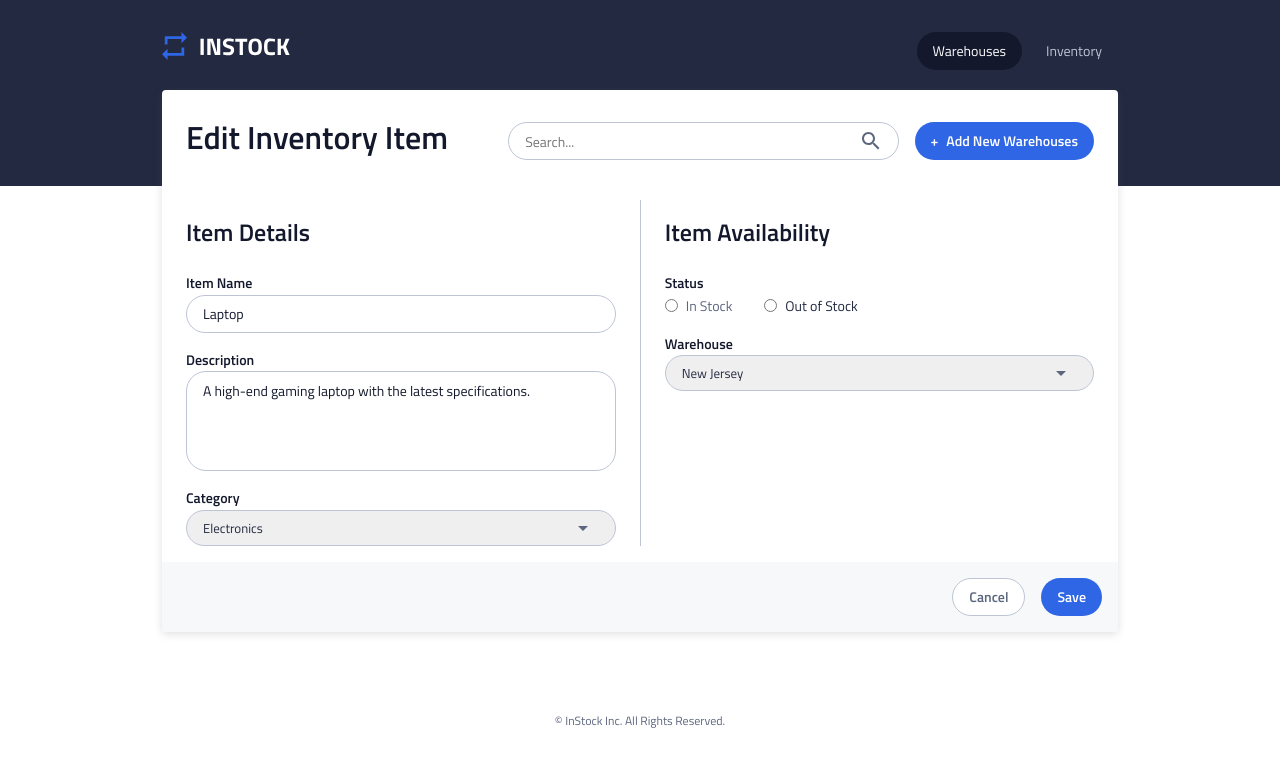
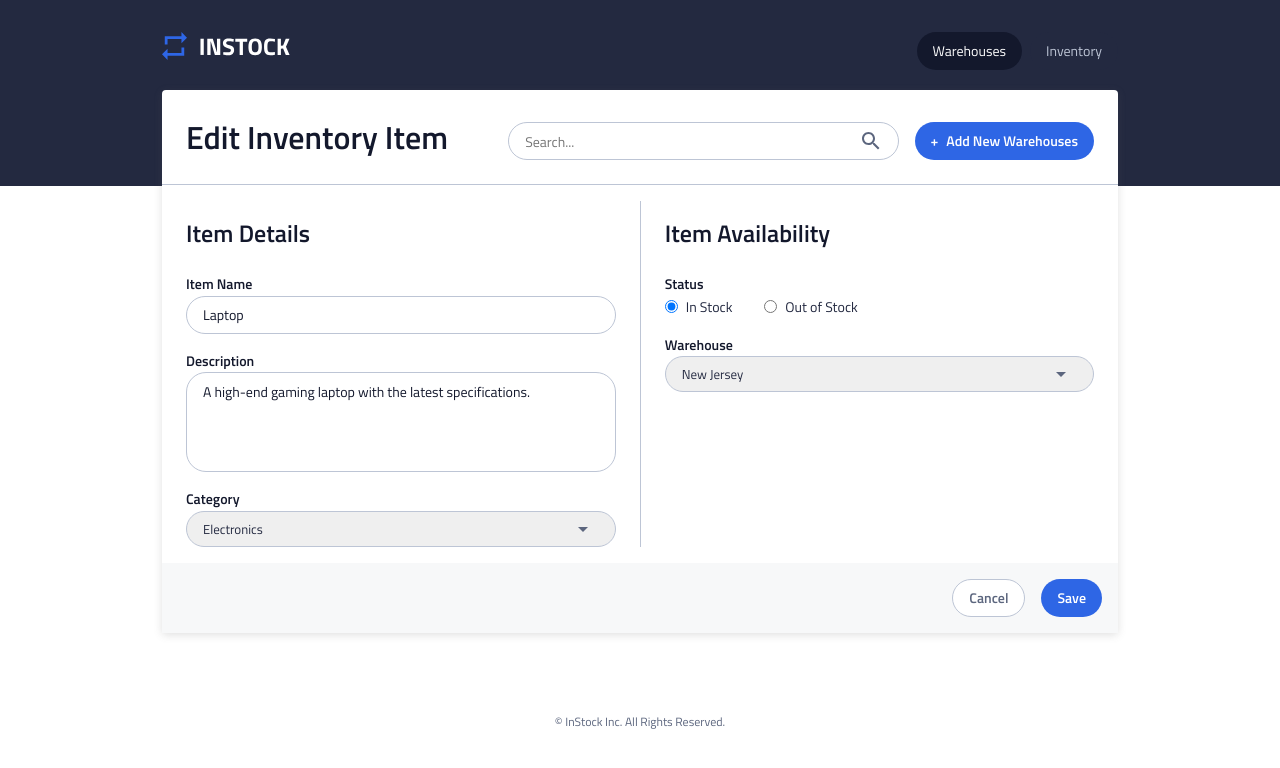
Before and after one commit to achris-alonzo30/south-american-horned-frog-instock, a React (Vite) app: page / in a window 1280 px wide. Shown: the top 768 px of the page. Built offline with nearby package versions, Linux system fonts and the light colour scheme.

Commit message:
improved dynamic input with 'checked' and 'onChange' props to be able to handle switches between radio buttons, updating stockStatus on change

```diff
--- a/src/components/DynamicInput/DynamicInput.jsx
+++ b/src/components/DynamicInput/DynamicInput.jsx
@@ -7,6 +7,8 @@ export const DynamicInput = ({
   radioName,
   placeholder,
   disabled = false,
+  checked,
+  onChange,
 }) => {
   if (type === "radio") {
     return (
@@ -19,6 +21,9 @@ export const DynamicInput = ({
           name={id}
           type="radio"
           value={radioName}
+          checked={checked}
+          onChange={onChange}
+          disabled={disabled}
           className="field__radio--button"
         />
         {radioName}
--- a/src/components/EditInventoryItem/EditInventoryItem.jsx
+++ b/src/components/EditInventoryItem/EditInventoryItem.jsx
@@ -93,7 +93,7 @@ const EditInventoryItem = () => {
 
     return(
         <main className="main">
-            <MainBrowser browserName="Edit Inventory Item" isFooter={false} isHeaderBorderVariable={false}>
+            <MainBrowser browserName="Edit Inventory Item" isFooter={false} isHeaderBorderVariable={true}>
                 <form className = "edit-item__form" onSubmit = {saveHandler}>
                     <div className = "details-sections">
                         <div className ="edit-item__form-section item-details">
@@ -117,8 +117,8 @@ const EditInventoryItem = () => {
                             <label className = "edit-item__label" htmlFor="item-status">Status</label>
 
                             <div className = "item-status__container">
-                                <DynamicInput type="radio" radioName= "In Stock" disabled={true} />
-                                <DynamicInput type="radio" radioName="Out of Stock"/>
+                                <DynamicInput type="radio" radioName= "In Stock" checked={stockStatus === "In Stock"} onChange={() => setStockStatus("In Stock")}/>
+                                <DynamicInput type="radio" radioName="Out of Stock" checked={stockStatus === "Out of Stock"} onChange={() => setStockStatus("Out of Stock")} />
                             </div>
                             <label className = "edit-item__label" htmlFor="item-status">Warehouse</label>
                             <select className = "edit-item__select" value={warehouse} onChange={warehouseChangeHandler}>
@@ -138,7 +138,7 @@ const EditInventoryItem = () => {
                     </div>
 
                     <div className = "cancel-submit__container">
-                        <DynamicButton variant="cancel" onClick = {cancelHandler} />
+                        <DynamicButton variant="cancel"  onClick = {cancelHandler} />
                         <DynamicButton type="submit" variant="save"/>
                     </div>
                 </form>
```
